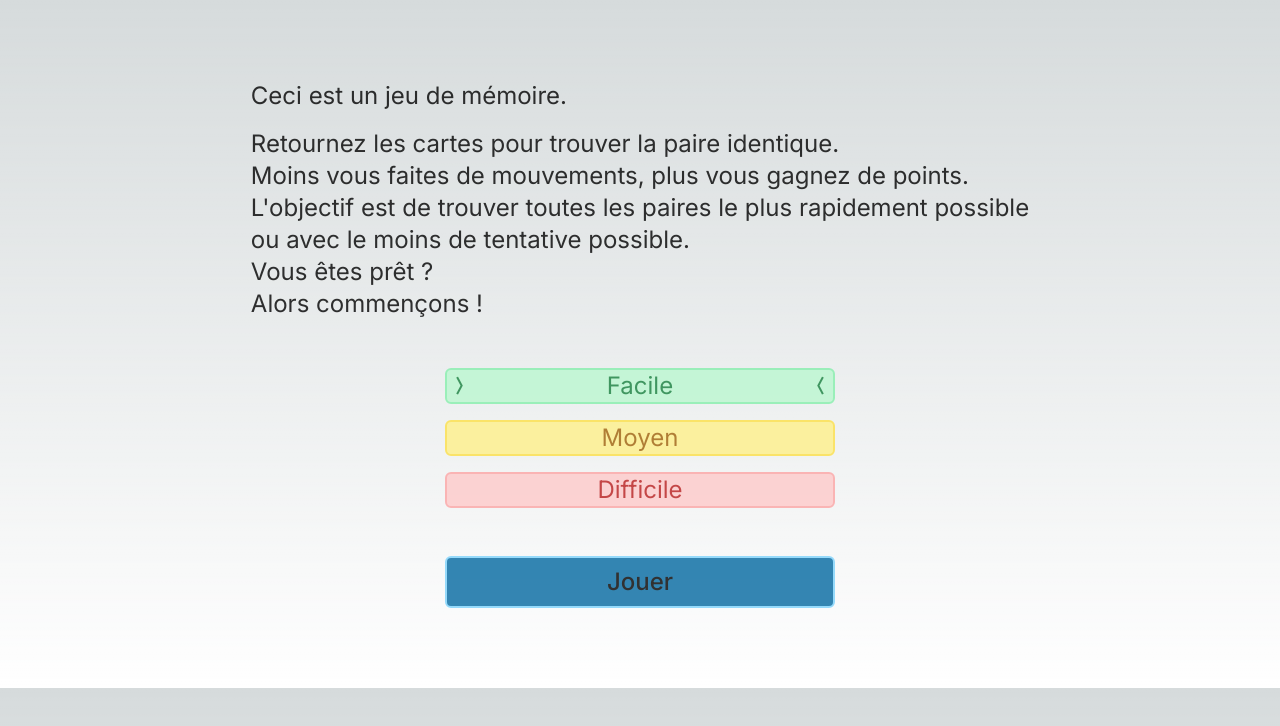
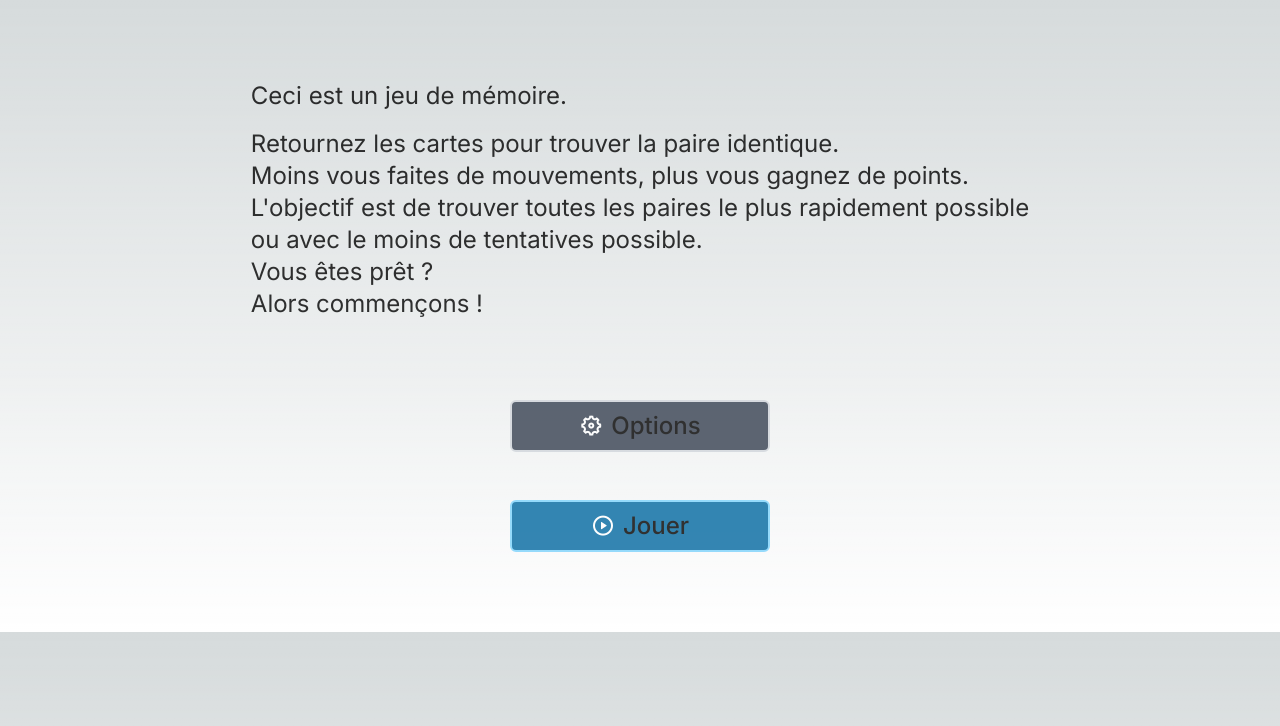
Before and after one commit to Rikyuuu/Mystic-Matches, a Next.js app: page / in a window 1280 px wide. Shown: the top 726 px of the page. Built offline with nearby package versions, Linux system fonts and the light colour scheme.

Commit message:
feat: options menu (#11)

```diff
--- a/src/components/MemoryGame/MemoryGame.tsx
+++ b/src/components/MemoryGame/MemoryGame.tsx
@@ -23,6 +23,15 @@ const MemoryGame = () => {
     const [difficultyLevel, setDifficultyLevel] = useState<DifficultyLevelEnum>(
         DifficultyLevelEnum.EASY
     )
+    // Nombre de retournements de cartes
+    const [countFlip, setCountFlip] = useState<number>(0)
+
+    const [hoveredButton, setHoveredButton] = useState<
+        DifficultyLevelEnum | undefined
+    >(undefined)
+
+    const [optionsMenuDisplayed, setOptionsMenuDisplayed] =
+        useState<boolean>(false)
 
     const [startMessage, setStartMessage] = useState<{
         value: string
@@ -38,12 +47,6 @@ const MemoryGame = () => {
         value: 'Victoire !',
         showed: false,
     })
-    // Nombre de retournements de cartes
-    const [countFlip, setCountFlip] = useState<number>(0)
-
-    const [hoveredButton, setHoveredButton] = useState<
-        DifficultyLevelEnum | undefined
-    >(undefined)
 
     const handleCountFlipAtEnd = (newCount: number) => {
         setCountFlip(newCount)
@@ -103,6 +106,103 @@ const MemoryGame = () => {
         }
     }
 
+    const optionsMenu = () => {
+        return (
+            <>
+                <button
+                    className={`${
+                        difficultyLevel === DifficultyLevelEnum.EASY
+                            ? 'flex justify-between'
+                            : 'hover:flex hover:justify-center'
+                    }  w-1/3 mt-4 border-2 border-green-300 rounded-md bg-green-200 text-green-700 game-menu-button-animation`}
+                    onClick={() =>
+                        handleChangeDifficultyLevel(DifficultyLevelEnum.EASY)
+                    }
+                    onMouseEnter={() =>
+                        setHoveredButton(DifficultyLevelEnum.EASY)
+                    }
+                    onMouseLeave={() => setHoveredButton(undefined)}
+                >
+                    {difficultyLevel !== DifficultyLevelEnum.EASY &&
+                        hoveredButton === DifficultyLevelEnum.EASY && (
+                            <i className='ri-skip-right-line scroll-left'></i>
+                        )}
+                    {difficultyLevel === DifficultyLevelEnum.EASY && (
+                        <i className='ri-arrow-right-wide-line'></i>
+                    )}
+                    Facile{' '}
+                    {difficultyLevel === DifficultyLevelEnum.EASY && (
+                        <i className='ri-arrow-left-wide-line'></i>
+                    )}
+                    {difficultyLevel !== DifficultyLevelEnum.EASY &&
+                        hoveredButton === DifficultyLevelEnum.EASY && (
+                            <i className='ri-skip-left-line scroll-right'></i>
+                        )}
+                </button>
+                <button
+                    className={`${
+                        difficultyLevel === DifficultyLevelEnum.MEDIUM
+                            ? 'flex justify-between'
+                            : 'hover:flex hover:justify-center'
+                    } w-1/3 mt-4 border-2 border-yellow-300 rounded-md bg-yellow-200 text-yellow-700 game-menu-button-animation`}
+                    onClick={() =>
+                        handleChangeDifficultyLevel(DifficultyLevelEnum.MEDIUM)
+                    }
+                    onMouseEnter={() =>
+                        setHoveredButton(DifficultyLevelEnum.MEDIUM)
+                    }
+                    onMouseLeave={() => setHoveredButton(undefined)}
+                >
+                    {difficultyLevel !== DifficultyLevelEnum.MEDIUM &&
+                        hoveredButton === DifficultyLevelEnum.MEDIUM && (
+                            <i className='ri-skip-right-line scroll-left'></i>
+                        )}
+                    {difficultyLevel === DifficultyLevelEnum.MEDIUM && (
+                        <i className='ri-arrow-right-wide-line'></i>
+                    )}
+                    Moyen
+                    {difficultyLevel === DifficultyLevelEnum.MEDIUM && (
+                        <i className='ri-arrow-left-wide-line'></i>
+                    )}
+                    {difficultyLevel !== DifficultyLevelEnum.MEDIUM &&
+                        hoveredButton === DifficultyLevelEnum.MEDIUM && (
+                            <i className='ri-skip-left-line scroll-right'></i>
+                        )}
+                </button>
+                <button
+                    className={`${
+                        difficultyLevel === DifficultyLevelEnum.HARD
+                            ? 'flex justify-between'
+                            : 'hover:flex hover:justify-center'
+                    }  w-1/3 mt-4 border-2 border-red-300 rounded-md bg-red-200 text-red-700 game-menu-button-animation`}
+                    onClick={() =>
+                        handleChangeDifficultyLevel(DifficultyLevelEnum.HARD)
+                    }
+                    onMouseEnter={() =>
+                        setHoveredButton(DifficultyLevelEnum.HARD)
+                    }
+                    onMouseLeave={() => setHoveredButton(undefined)}
+                >
+                    {difficultyLevel !== DifficultyLevelEnum.HARD &&
+                        hoveredButton === DifficultyLevelEnum.HARD && (
+                            <i className='ri-skip-right-line scroll-left'></i>
+                        )}
+                    {difficultyLevel === DifficultyLevelEnum.HARD && (
+                        <i className='ri-arrow-right-wide-line'></i>
+                    )}
+                    Difficile
+                    {difficultyLevel === DifficultyLevelEnum.HARD && (
+                        <i className='ri-arrow-left-wide-line'></i>
+                    )}
+                    {difficultyLevel !== DifficultyLevelEnum.HARD &&
+                        hoveredButton === DifficultyLevelEnum.HARD && (
+                            <i className='ri-skip-left-line scroll-right'></i>
+                        )}
+                </button>
+            </>
+        )
+    }
+
     return (
         <>
             {gameState === GameStateEnum.NOT_STARTED && (
@@ -120,129 +220,48 @@ const MemoryGame = () => {
                         <p>
                             L'objectif est de trouver toutes les paires le plus
                             rapidement possible <br /> ou avec le moins de
-                            tentative possible.
+                            tentatives possible.
                         </p>
                         <p>Vous êtes prêt ?</p>
                         <p>Alors commençons !</p>
 
                         <div className='flex flex-col items-center mt-8'>
-                            <button
-                                className={`${
-                                    difficultyLevel === DifficultyLevelEnum.EASY
-                                        ? 'flex justify-between'
-                                        : 'hover:flex hover:justify-center'
-                                }  w-1/2 mt-4 border-2 border-green-300 rounded-md bg-green-200 text-green-700 game-menu-button-animation`}
+                            <Button
+                                className={`w-1/3 mt-12 border-2 border-gray-300 hover:bg-gray-600 rounded-md bg-gray-700 ${
+                                    !optionsMenuDisplayed &&
+                                    'game-menu-button-animation'
+                                }`}
+                                justify={
+                                    optionsMenuDisplayed
+                                        ? 'flex-start'
+                                        : undefined
+                                }
                                 onClick={() =>
-                                    handleChangeDifficultyLevel(
-                                        DifficultyLevelEnum.EASY
+                                    setOptionsMenuDisplayed(
+                                        !optionsMenuDisplayed
                                     )
                                 }
-                                onMouseEnter={() =>
-                                    setHoveredButton(DifficultyLevelEnum.EASY)
-                                }
-                                onMouseLeave={() => setHoveredButton(undefined)}
                             >
-                                {difficultyLevel !== DifficultyLevelEnum.EASY &&
-                                    hoveredButton ===
-                                        DifficultyLevelEnum.EASY && (
-                                        <i className='ri-skip-right-line scroll-left'></i>
-                                    )}
-                                {difficultyLevel ===
-                                    DifficultyLevelEnum.EASY && (
-                                    <i className='ri-arrow-right-wide-line'></i>
-                                )}
-                                Facile{' '}
-                                {difficultyLevel ===
-                                    DifficultyLevelEnum.EASY && (
-                                    <i className='ri-arrow-left-wide-line'></i>
-                                )}
-                                {difficultyLevel !== DifficultyLevelEnum.EASY &&
-                                    hoveredButton ===
-                                        DifficultyLevelEnum.EASY && (
-                                        <i className='ri-skip-left-line scroll-right'></i>
-                                    )}
-                            </button>
-                            <button
-                                className={`${
-                                    difficultyLevel ===
-                                    DifficultyLevelEnum.MEDIUM
-                                        ? 'flex justify-between'
-                                        : 'hover:flex hover:justify-center'
-                                } w-1/2 mt-4 border-2 border-yellow-300 rounded-md bg-yellow-200 text-yellow-700 game-menu-button-animation`}
-                                onClick={() =>
-                                    handleChangeDifficultyLevel(
-                                        DifficultyLevelEnum.MEDIUM
-                                    )
-                                }
-                                onMouseEnter={() =>
-                                    setHoveredButton(DifficultyLevelEnum.MEDIUM)
-                                }
-                                onMouseLeave={() => setHoveredButton(undefined)}
-                            >
-                                {difficultyLevel !==
-                                    DifficultyLevelEnum.MEDIUM &&
-                                    hoveredButton ===
-                                        DifficultyLevelEnum.MEDIUM && (
-                                        <i className='ri-skip-right-line scroll-left'></i>
-                                    )}
-                                {difficultyLevel ===
-                                    DifficultyLevelEnum.MEDIUM && (
-                                    <i className='ri-arrow-right-wide-line'></i>
-                                )}
-                                Moyen
-                                {difficultyLevel ===
-                                    DifficultyLevelEnum.MEDIUM && (
-                                    <i className='ri-arrow-left-wide-line'></i>
-                                )}
-                                {difficultyLevel !==
-                                    DifficultyLevelEnum.MEDIUM &&
-                                    hoveredButton ===
-                                        DifficultyLevelEnum.MEDIUM && (
-                                        <i className='ri-skip-left-line scroll-right'></i>
-                                    )}
-                            </button>
-                            <button
-                                className={`${
-                                    difficultyLevel === DifficultyLevelEnum.HARD
-                                        ? 'flex justify-between'
-                                        : 'hover:flex hover:justify-center'
-                                }  w-1/2 mt-4 border-2 border-red-300 rounded-md bg-red-200 text-red-700 game-menu-button-animation`}
-                                onClick={() =>
-                                    handleChangeDifficultyLevel(
-                                        DifficultyLevelEnum.HARD
-                                    )
-                                }
-                                onMouseEnter={() =>
-                                    setHoveredButton(DifficultyLevelEnum.HARD)
-                                }
-                                onMouseLeave={() => setHoveredButton(undefined)}
-                            >
-                                {difficultyLevel !== DifficultyLevelEnum.HARD &&
-                                    hoveredButton ===
-                                        DifficultyLevelEnum.HARD && (
-                                        <i className='ri-skip-right-line scroll-left'></i>
-                                    )}
-                                {difficultyLevel ===
-                                    DifficultyLevelEnum.HARD && (
-                                    <i className='ri-arrow-right-wide-line'></i>
-                                )}
-                                Difficile
-                                {difficultyLevel ===
-                                    DifficultyLevelEnum.HARD && (
-                                    <i className='ri-arrow-left-wide-line'></i>
-                                )}
-                                {difficultyLevel !== DifficultyLevelEnum.HARD &&
-                                    hoveredButton ===
-                                        DifficultyLevelEnum.HARD && (
-                                        <i className='ri-skip-left-line scroll-right'></i>
-                                    )}
-                            </button>
-                            <Button
-                                className='w-1/2 mt-12 border-2 border-sky-300 hover:bg-sky-600 rounded-md bg-sky-700 game-menu-button-animation'
-                                onClick={handleStartGame}
-                            >
-                                Jouer
+                                <i
+                                    className={`${
+                                        !optionsMenuDisplayed
+                                            ? 'ri-settings-5-line'
+                                            : 'ri-arrow-left-line'
+                                    } text-white pr-2`}
+                                ></i>
+                                <span>Options</span>
                             </Button>
+                            {optionsMenuDisplayed ? (
+                                optionsMenu()
+                            ) : (
+                                <Button
+                                    className='w-1/3 mt-12 border-2 border-sky-300 hover:bg-sky-600 rounded-md bg-sky-700 game-menu-button-animation'
+                                    onClick={handleStartGame}
+                                >
+                                    <i className='ri-play-circle-line text-white pr-2'></i>
+                                    Jouer
+                                </Button>
+                            )}
                         </div>
                     </div>
                 </div>
--- a/src/components/common/Button/Button.tsx
+++ b/src/components/common/Button/Button.tsx
@@ -7,6 +7,7 @@ export enum ButtonTypesEnum {
 interface ButtonProps {
     children: React.ReactNode
     type?: ButtonTypesEnum
+    justify?: 'flex-start' | 'center' | 'flex-end'
     className?: string
     disabled?: boolean
     onClick?: (e?: any) => void
@@ -15,6 +16,7 @@ interface ButtonProps {
 const Button = ({
     children,
     type = ButtonTypesEnum.BUTTON,
+    justify = 'center',
     className,
     disabled,
     onClick,
@@ -31,7 +33,7 @@ const Button = ({
         <button
             type={type}
             onClick={onClick}
-            className={`inline-flex items-center justify-center rounded font-medium ${
+            className={`inline-flex items-center justify-${justify} rounded font-medium ${
                 disabled ? getButtonStyle().disabled : getButtonStyle().active
             } text-md px-4 py-2 ${className}`}
             disabled={disabled}
```
Also changed, not shown: src/components/GameBoard/GameBoard.tsx (+25 -8 lines).
